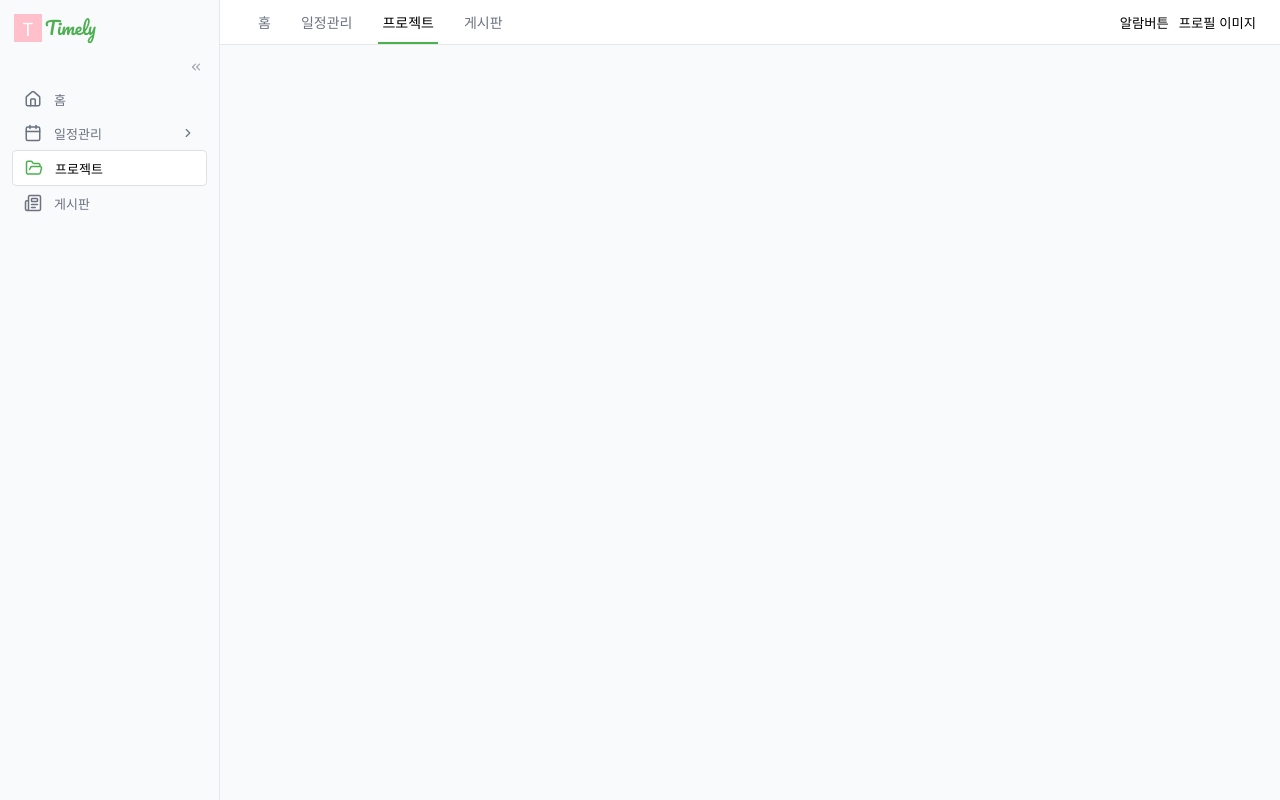
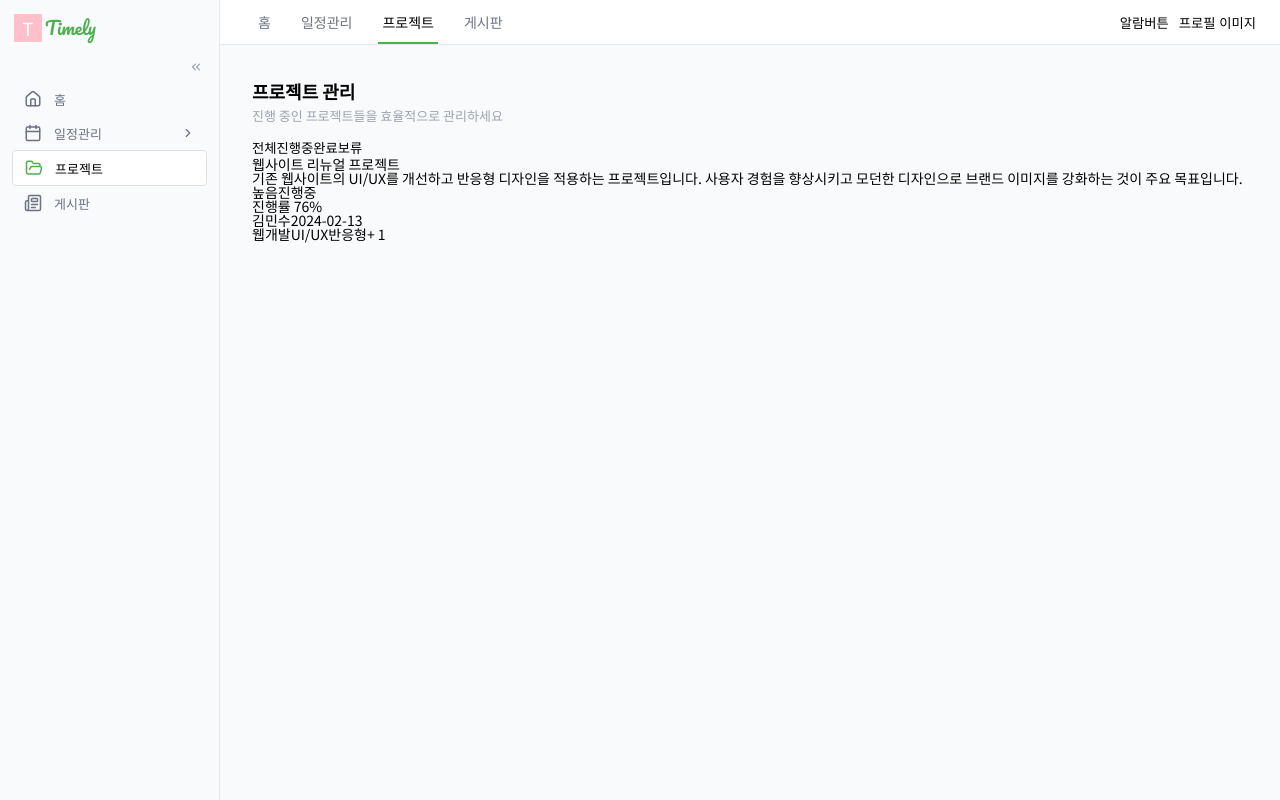
Before and after one commit to zingZZi/timely, a React (Vite) app: page /projects in a window 1280 px wide. Built offline with nearby package versions, Linux system fonts and the light colour scheme; a web font is replaced by a local one.

Commit message:
프로젝트 레이아웃 작업 진행중

```diff
--- a/src/App.jsx
+++ b/src/App.jsx
@@ -7,7 +7,7 @@ import SignUp from "./pages/auth/SignUp";
 import AppProvider from "./providers";
 import Calendar from "./pages/calendar/Calendar";
 import Home from "./pages/home/Home";
-import Projects from "./pages/projects/Projects";
+import Projects from "./pages/projects/index/Projects";
 import Board from "./pages/board/Board";
 import My from "./pages/calendar/my/My";
 import Team from "./pages/calendar/team/Team";
--- a/src/components/Comment/CommentList.jsx
+++ b/src/components/Comment/CommentList.jsx
@@ -3,10 +3,9 @@ import * as S from "./Comment.style";
 import { ThumbsUp, CornerDownRight } from "lucide-react";
 import CommentForm from "./CommentForm";
 
-function CommentList({ content }) {
+function CommentList({ data }) {
   const [commentTumb, setCommentTumb] = useState("");
   const [reCommentBox, setReCommentBox] = useState(false);
-  console.log(content);
 
   function recommentBoxShow() {
     setReCommentBox(!reCommentBox);
@@ -21,10 +20,10 @@ function CommentList({ content }) {
       </S.Profile>
       <S.CommentListCont>
         <S.CommentListInfo>
-          <S.Name>김아무개</S.Name>
+          <S.Name>이름누락</S.Name>
           <S.Time>2025-01-15 15:20</S.Time>
         </S.CommentListInfo>
-        <S.CommnetText>{content}</S.CommnetText>
+        <S.CommnetText>{data.content}</S.CommnetText>
 
         <S.CommentActions>
           <S.TumbBtn>
--- a/src/components/board/CardList/CardList.jsx
+++ b/src/components/board/CardList/CardList.jsx
@@ -27,7 +27,7 @@ function CardList({ data }) {
           </S.Icon>
         </S.IconWrap>
         <S.Title>{data.title}</S.Title>
-        <S.SubText>서브내용</S.SubText>
+        <S.SubText>{data.content}</S.SubText>
         <S.BoardInfos>
           <S.WriterInfo>
             <S.Thumb></S.Thumb>
--- a/src/pages/boardDetail/BoardDetail.jsx
+++ b/src/pages/boardDetail/BoardDetail.jsx
@@ -22,7 +22,6 @@ function BoardDetail() {
         const res = await fetchPostsDetail(id);
         const resComment = await fetchPostsComments(id);
         setPageData(res.data);
-        console.log(res.data);
         setComments(resComment.data);
       } catch (error) {
         console.log(error);
@@ -122,7 +121,7 @@ function BoardDetail() {
           {comments.content?.map((e, i) => {
             return (
               <S.CommentList key={i}>
-                <CommentList content={e.content} />
+                <CommentList data={e} />
               </S.CommentList>
             );
           })}
--- /dev/null
+++ b/src/pages/projects/index/Projects.jsx
@@ -0,0 +1,56 @@
+import PageHeader from "../../../components/PageHeader/PageHeader";
+
+function Projects() {
+  return (
+    <>
+      <PageHeader
+        title="프로젝트 관리"
+        subtitle="진행 중인 프로젝트들을 효율적으로 관리하세요"
+      />
+
+      <ul>
+        <li>
+          <button>전체</button>
+          <button>진행중</button>
+          <button>완료</button>
+          <button>보류</button>
+        </li>
+      </ul>
+
+      <ul>
+        <li>
+          <div>
+            <h3>웹사이트 리뉴얼 프로젝트</h3>
+            <p>
+              기존 웹사이트의 UI/UX를 개선하고 반응형 디자인을 적용하는
+              프로젝트입니다. 사용자 경험을 향상시키고 모던한 디자인으로 브랜드
+              이미지를 강화하는 것이 주요 목표입니다.
+            </p>
+            <div>
+              <span>높음</span>
+              <span>진행중</span>
+            </div>
+            <div>
+              <p>
+                진행률 <strong>76%</strong>
+                <i>
+                  <b></b>
+                </i>
+              </p>
+            </div>
+            <strong>김민수</strong>
+            <span>2024-02-13</span>
+            <div>
+              <span>웹개발</span>
+              <span>UI/UX</span>
+              <span>반응형</span>
+              <b>+ 1</b>
+            </div>
+          </div>
+        </li>
+      </ul>
+    </>
+  );
+}
+
+export default Projects;
```
Also changed, not shown: src/pages/projects/Projects.jsx (deleted, +0 -9 lines).
